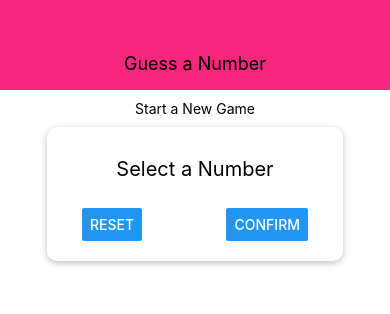
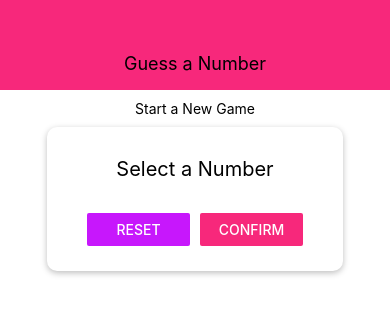
Before and after one commit to edmirmob/Guess_a_number_app, a React Native app in the folder guess-a-number/: screen / in a window 390 px wide. Shown: the top 314 px of the page. Built offline with nearby package versions, Linux system fonts and the light colour scheme.

Commit message:
Color Theming with Constants

```diff
--- a/guess-a-number/components/Card.js
+++ b/guess-a-number/components/Card.js
@@ -16,7 +16,7 @@
         elevation: 8,
         backgroundColor: 'white',
         padding: 20,
-    borderRadius: 10
+        borderRadius: 10,
     }
 });
 
--- a/guess-a-number/components/Header.js
+++ b/guess-a-number/components/Header.js
@@ -1,5 +1,6 @@
 import React from 'react';
 import { View, Text, StyleSheet } from 'react-native';
+import Colors from '../constants/Colors';
 
 const Header = props => {
     return (
@@ -14,7 +15,7 @@
         width: '100%',
         height: 90,
         paddingTop: 36,
-        backgroundColor: '#f7287b',
+        backgroundColor: Colors.primary,
         alignItems: 'center',
         justifyContent: 'center'
     },
--- /dev/null
+++ b/guess-a-number/constants/Colors.js
@@ -0,0 +1,4 @@
+export default {
+    primary: '#f7287b',
+    accent: '#c717fc'
+}
--- a/guess-a-number/screens/StartGameScreen.js
+++ b/guess-a-number/screens/StartGameScreen.js
@@ -1,6 +1,7 @@
 import React from 'react';
 import { View, Text, StyleSheet, TextInput, Button } from 'react-native';
 import Card from '../components/Card';
+import Colors from '../constants/Colors';
 
 const StartGameScreen = props => {
     return (
@@ -10,8 +11,8 @@
                 <Text style={styles.title}>Select a Number</Text>
                 <TextInput />
                 <View style={styles.buttonContainer}>
-                    <Button title='Reset' onPress={() => { }} />
-                    <Button title='Confirm' onPress={() => { }} />
+                    <View style={styles.button}><Button title='Reset' onPress={() => { }} color={Colors.accent} /></View>
+                    <View style={styles.button}><Button title='Confirm' onPress={() => { }} color={Colors.primary} /></View>
                 </View>
             </Card>
         </View>
@@ -27,7 +28,11 @@
         width: 300,
         maxWidth: '80%',
         alignItems: 'center',
-        marginTop:10
+        marginTop: 10
+    },
+    button: {
+        flex: 1,
+        padding: 5
     },
     title: {
         fontSize: 20,
```
Lines whose indentation alone changed are shown as unchanged.
